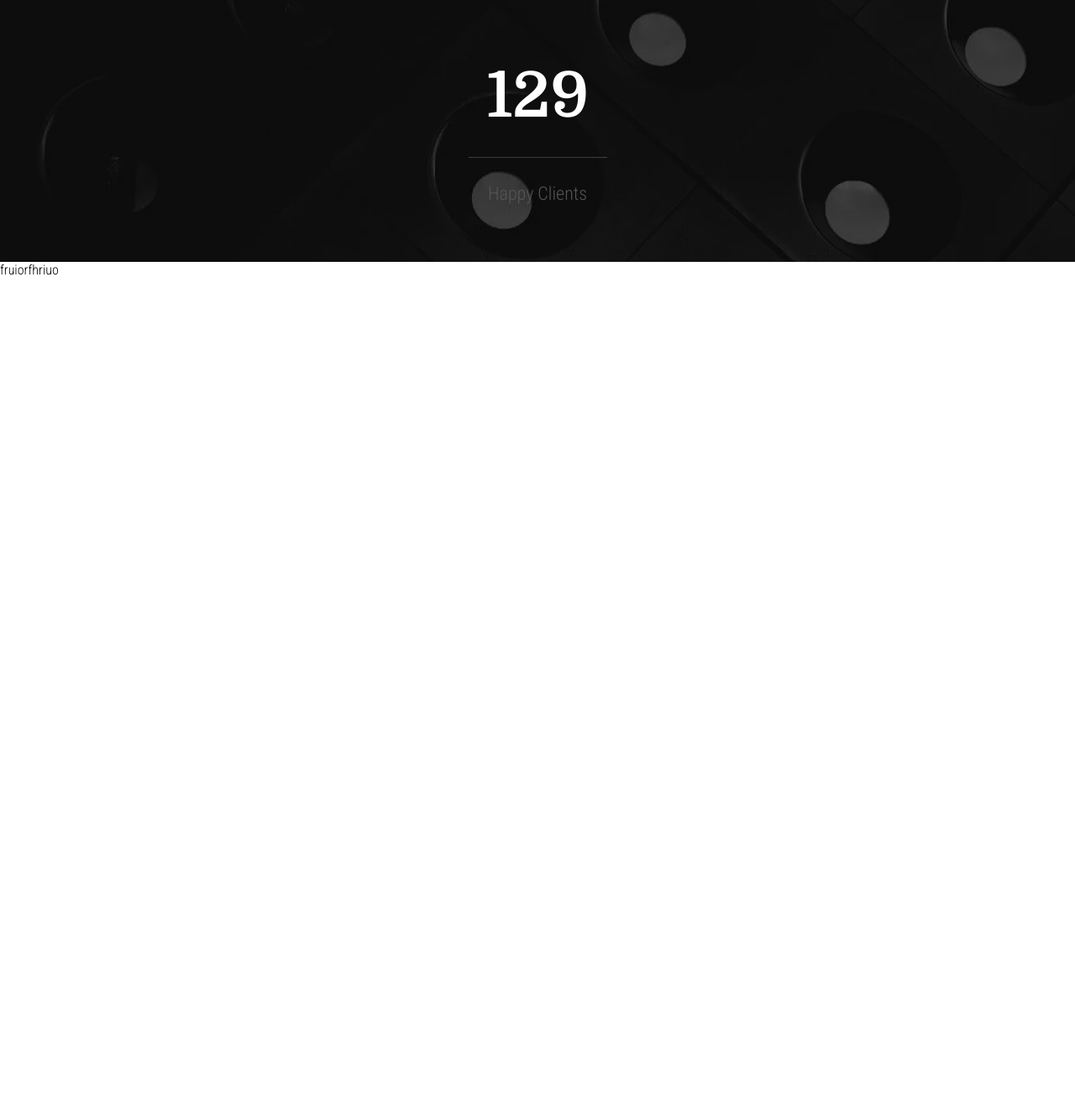
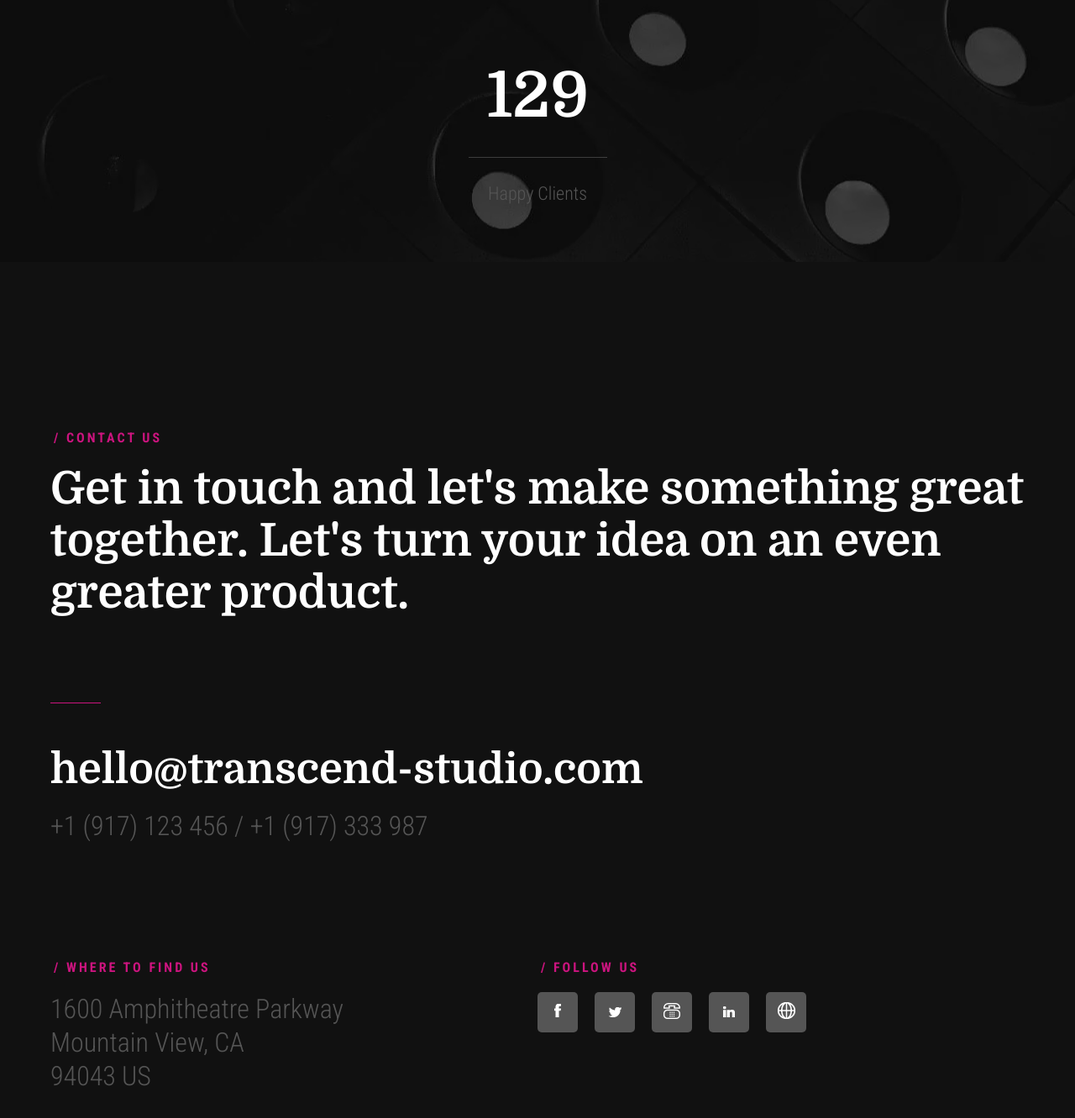
Before and after one commit to BrunoSampayo/Transcend, a plain HTML site: page index.html in a window 1280 px wide. Shown: the part 7118-8450 px from the top of the page at 84% size. Before the commit the page ends 7449 px from the top, so only its background shows below. Drawn offline with Linux system fonts and the light colour scheme.

Commit message:
contact area 50%

```diff
--- a/assets/css/style.css
+++ b/assets/css/style.css
@@ -758,3 +758,73 @@
         display: block;
         font-size: 22px;
     }
+
+    footer {
+        display: flex;
+        flex-direction: column;
+        align-items: center;
+        color: #fff;
+        background-color: #111;
+    }
+
+    .contact-email {
+        margin-top: 80px;
+    }
+
+    .contact-email::before {
+        content: '';
+        display: block;
+        position: relative;
+        width: 60px;
+        height: 1px;
+        top: -50px;
+        background-color: #cc147f;
+    }
+
+    .contact-email h1 {
+        font-size: 50px;
+    }
+
+    .contact-email span {
+        display: block;
+        margin-top: 20px;
+        font-size: 32px;
+        color: #555;
+    }
+
+    .more-contact {
+        display: flex;
+        color: #555;
+    }
+
+    .where-to-find {
+        flex: 1;
+        font-size: 200%;
+    }
+
+    .where-to-find span {
+        display: block;
+        line-height: 40px;
+    }
+
+    .follow-us {
+        flex: 1;
+    }
+
+    .follow-us ul {
+        list-style: none;
+        display: flex;
+    }
+
+    .follow-us li {
+        margin-right: 20px;
+        width: 48px;
+        height: 48px;
+        background-color: #555;
+        display: flex;
+        justify-content: center;
+        align-items: center;
+        border-radius: 5px;
+    }
+
+    .follow-us li img {}
--- a/index.html
+++ b/index.html
@@ -424,7 +424,56 @@
         </div>
     </section>
 
-    <div>fruiorfhriuo</div>
+    <footer id="contact-us">
+        <div class="container">
+            <div class="container-introduction">
+                <h3 class="rose">/ Contact Us </h3>
+                <h1>Get in touch and let's make something great together. Let's turn your idea on an even greater product.</h1>
+            </div>
+            <div class="contact-email">
+                <h1>hello@transcend-studio.com</h1>
+                <span>+1 (917) 123 456 / +1 (917) 333 987</span>
+            </div>
+            <div class="more-contact">
+                <div class="where-to-find">
+                    <h3 class="rose">/ Where to Find Us</h3>
+                    <span>1600 Amphitheatre Parkway <br/>
+                        Mountain View, CA<br/>
+                        94043 US</span>
+                </div>
+                <div class="follow-us">
+                    <h3 class="rose">/ Follow Us</h3>
+                    <ul>
+                        <li>
+                            <a href="">
+                                <img src="assets/images/face.png" alt="">
+                            </a>
+                        </li>
+                        <li>
+                            <a href="">
+                                <img src="assets/images/tww.png" alt="">
+                            </a>
+                        </li>
+                        <li>
+                            <a href="">
+                                <img src="assets/images/telefone.png" alt="">
+                            </a>
+                        </li>
+                        <li>
+                            <a href="">
+                                <img src="assets/images/link.png" alt="">
+                            </a>
+                        </li>
+                        <li>
+                            <a href="">
+                                <img src="assets/images/web.png" alt="">
+                            </a>
+                        </li>
+                    </ul>
+                </div>
+            </div>
+        </div>
+    </footer>
 </body>
 
 </html>
```
Also changed, not shown: assets/images/face.png (added), assets/images/link.png (added), assets/images/pinterest.png (added), assets/images/telefone.png (added), assets/images/tww.png (added), assets/images/web.png (added).
